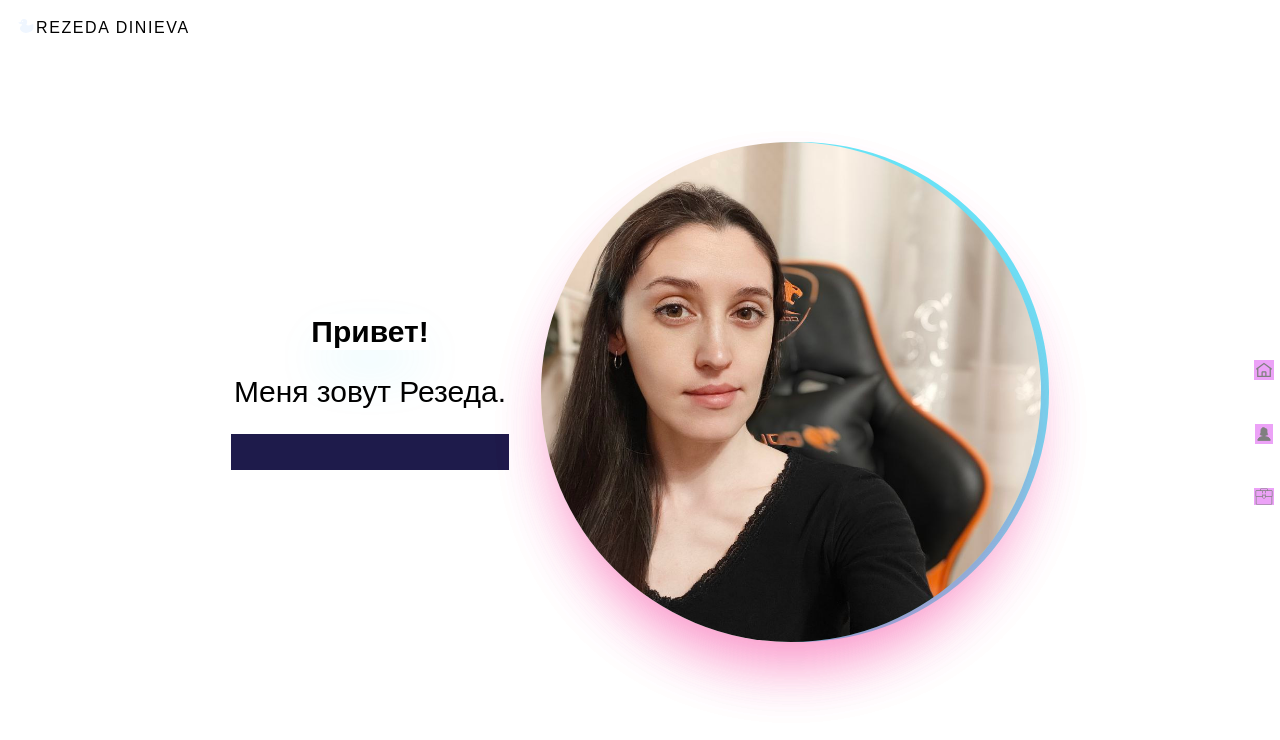
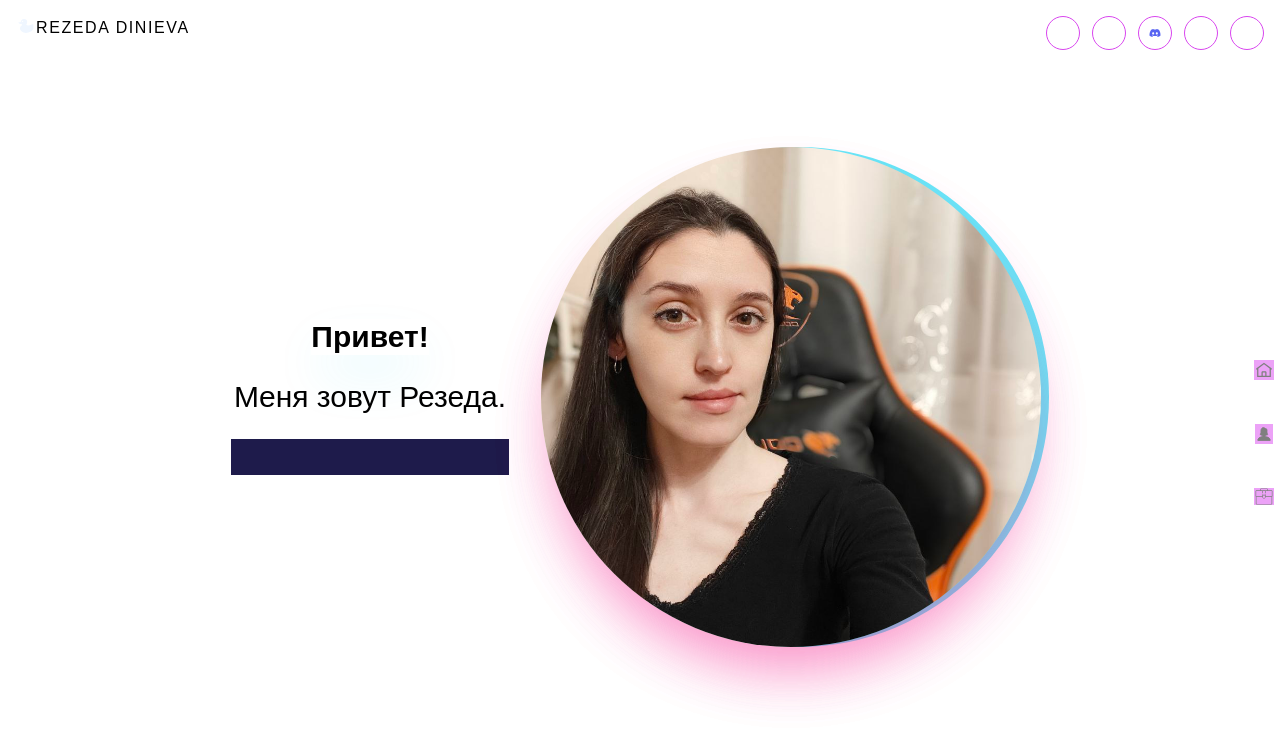
Before and after one commit to dinieva/portfolio-website, a Vue app: page / in a window 1280 px wide. Shown: the top 740 px of the page. Built offline with nearby package versions, Linux system fonts and the light colour scheme; the HTML template or start-up script is replaced by a standard one.

Commit message:
add links to connect

```diff
--- a/src/App.vue
+++ b/src/App.vue
@@ -18,7 +18,7 @@ import NavComponent from "./components/NavComponent.vue";
     <header class="flex flex-row justify-start w-[100%]">
       <div class="flex-1 w-64"><LogoComponent /></div>
 
-      <div class="flex-1 xs:hidden md:block"><LinksComponent /></div>
+      <div class="flex-1 hidden md:block"><LinksComponent /></div>
 
       <!--  <img alt="Vue logo" class="logo" src="@/assets/logo.svg" width="125" height="125" />
     <div class="wrapper">
```
Also changed, not shown: 7 other files (tests, documents, lock files or other folders).
